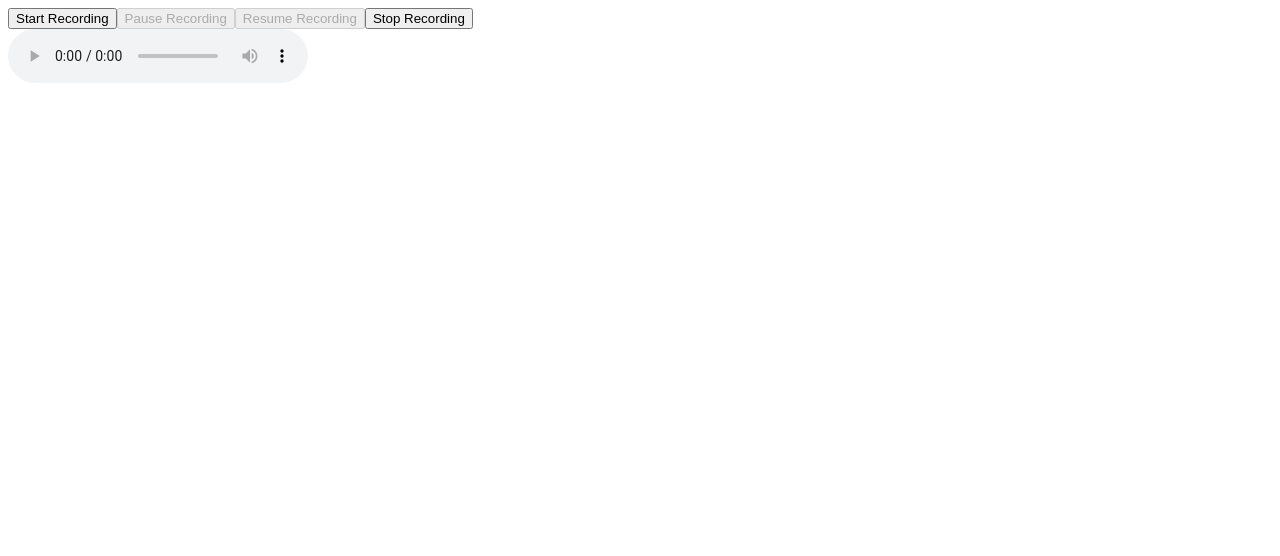
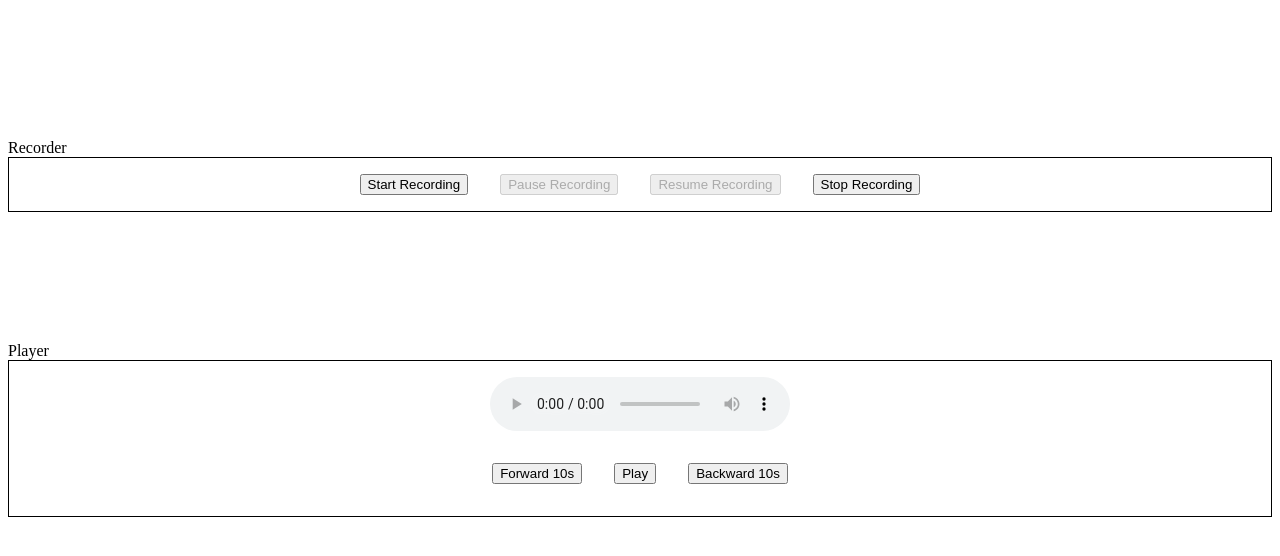
Before and after one commit to niteshgoyal27390/angular-audio-toolkit, an Angular app: page / in a window 1280 px wide. Shown: the top 556 px of the page. Built offline with nearby package versions, Linux system fonts and the light colour scheme.

Commit message:
audio player forward backward seek feature

```diff
--- a/src/app/voice-recorder/voice-recorder.component.html
+++ b/src/app/voice-recorder/voice-recorder.component.html
@@ -1,8 +1,25 @@
+<div class="container">
   <div>
+    Recorder
+    <div class="audio-recorder">
       <button (click)="startRecording()" [disabled]="isRecording">Start Recording</button>
       <button (click)="pauseRecording()" [disabled]="!isRecording || mediaRecorder?.state !== 'recording'">Pause Recording</button>
       <button (click)="resumeRecording()" [disabled]="isRecording || mediaRecorder?.state !== 'paused'">Resume Recording</button>
       <button (click)="stopRecording()">Stop Recording</button>
     </div>
+  </div>
 
+  <div>
+    Player
+    <div class="audio-player">
+      <div class="audio-tag">
         <audio #audioPlayer controls></audio>
+      </div>
+      <div class="buttons">
+        <button #forwardButton (click)="forward(10)">Forward 10s</button>
+        <button #playButton (click)="playPause()">Play</button>
+        <button #backwardButton (click)="backward(10)">Backward 10s</button>
+      </div>
+    </div>
+  </div>
+</div>
--- a/src/app/voice-recorder/voice-recorder.component.scss
+++ b/src/app/voice-recorder/voice-recorder.component.scss
@@ -0,0 +1,35 @@
+.container{
+    display: flex;
+    flex-direction: column;
+    height: 80vh;
+    justify-content: space-evenly;
+    .audio-recorder{
+        display: flex;
+        justify-content: center;
+        button {
+            margin: 1rem;
+        }
+        border: 1px solid black;
+    }
+    .audio-player{
+        display: flex;
+        flex-direction: column;
+        justify-content: center;
+        border: 1px solid black;
+        .audio-tag{
+            display: flex;
+            justify-content: center;
+            margin-top: 1rem;
+        }
+        .buttons{
+            display: flex;
+            justify-content: center;
+            margin: 1rem;
+
+            button{
+                margin: 1rem;
+            }
+        }
+
+    }
+}
--- a/src/app/voice-recorder/voice-recorder.component.ts
+++ b/src/app/voice-recorder/voice-recorder.component.ts
@@ -8,10 +8,17 @@ import { Component, ElementRef, OnInit, ViewChild } from '@angular/core';
 export class VoiceRecorderComponent implements OnInit {
 
   @ViewChild('audioPlayer') audioPlayer: ElementRef;
+  @ViewChild('playButton') playButton: ElementRef;
+  @ViewChild('forwardButton') forwardButton: ElementRef;
+  @ViewChild('backwardButton') backwardButton: ElementRef;
 
   mediaRecorder: MediaRecorder;
   chunks: Blob[] = [];
   isRecording: boolean = false;
+  audioUrl = ""
+
+  isPlaying = false;
+  currentTime = 0;
 
   constructor() { }
 
@@ -54,6 +61,8 @@ export class VoiceRecorderComponent implements OnInit {
       this.mediaRecorder.requestData();
       this.mediaRecorder.pause();
       this.isRecording = false;
+      this.currentTime = 0;
+      this.playButton.nativeElement.disabled = false;
     }
   }
 
@@ -62,6 +71,7 @@ export class VoiceRecorderComponent implements OnInit {
     if (this.mediaRecorder.state === 'paused') {
       this.mediaRecorder.resume();
       this.isRecording = true;
+      this.playButton.nativeElement.disabled = true;
     }
   }
 
@@ -69,7 +79,32 @@ export class VoiceRecorderComponent implements OnInit {
     if (this.mediaRecorder.state !== 'inactive') {
       this.mediaRecorder.stop();
       this.isRecording = false;
+      this.playButton.nativeElement.disabled = false;
     }
   }
 
+
+  playPause() {
+    if (this.isPlaying) {
+      this.audioPlayer.nativeElement.pause();
+      this.playButton.nativeElement.textContent = 'Play';
+    } else {
+      this.audioPlayer.nativeElement.play();
+      this.playButton.nativeElement.textContent = 'Pause';
+    }
+    this.isPlaying = !this.isPlaying;
+  }
+
+  forward(seconds: number) {
+    this.currentTime = this.audioPlayer.nativeElement.currentTime;
+    this.currentTime = Math.min(this.audioPlayer.nativeElement.duration, this.currentTime + seconds);
+    this.audioPlayer.nativeElement.currentTime = this.currentTime;
+  }
+
+  backward(seconds: number) {
+    this.currentTime = this.audioPlayer.nativeElement.currentTime;
+    this.currentTime = Math.max(0, this.currentTime - seconds);
+    this.audioPlayer.nativeElement.currentTime = this.currentTime;
+  }
+
 }
```
Lines whose indentation alone changed are shown as unchanged.
